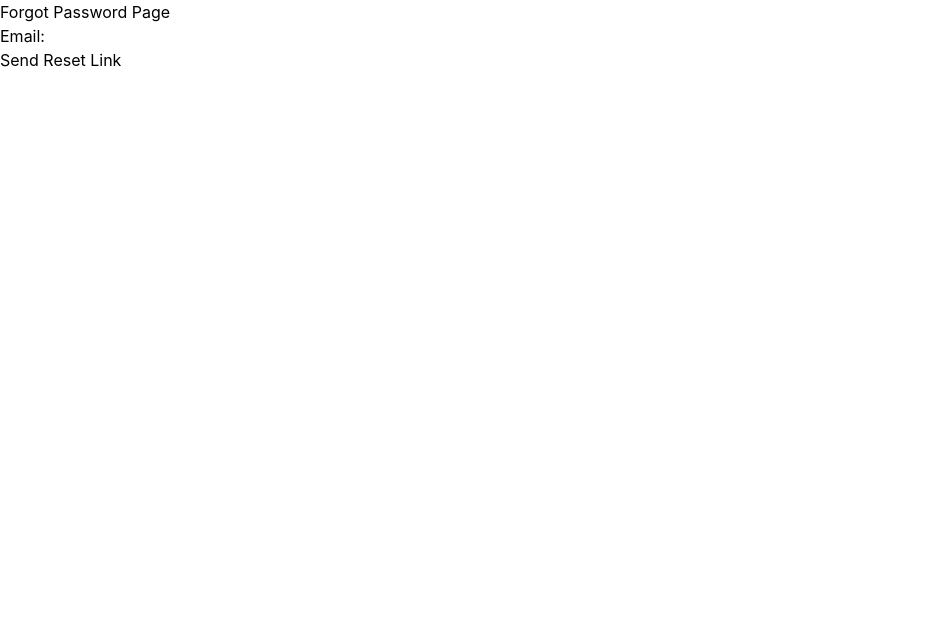
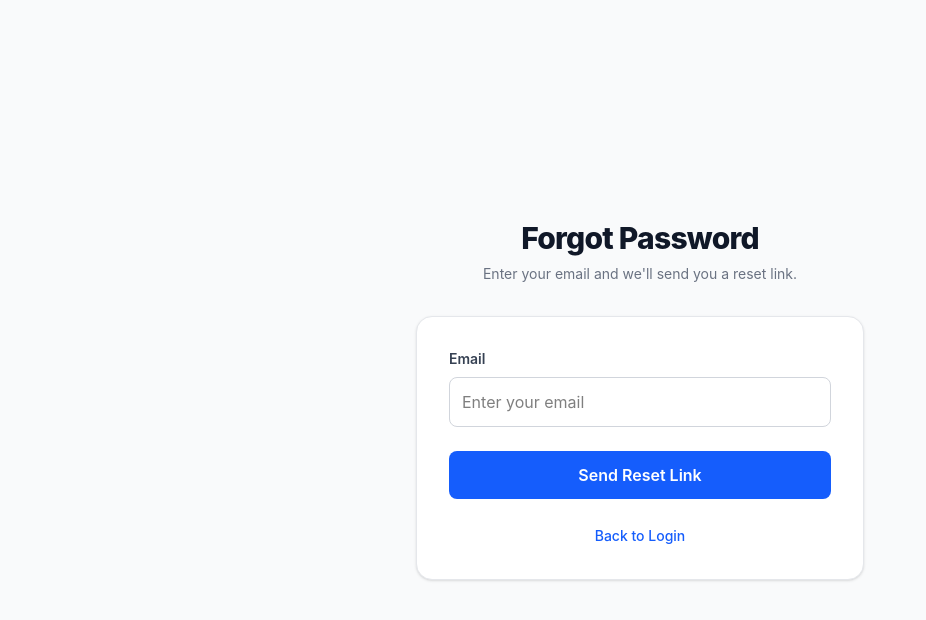
Before and after one commit to Ephesus199/cafe-and-restaurant-management-syste-with-nodejs-and-reactjs, a React (Vite) app in the folder client/: page /forgot-password in a window 1280 px wide. Shown: the top 620 px of the page, without its empty margins (0-926 px from the left). Built offline with nearby package versions, Linux system fonts and the light colour scheme; no server answers.

Commit message:
Styled Forgot password and rest password page

```diff
--- a/client/src/page/ForgotPassword.tsx
+++ b/client/src/page/ForgotPassword.tsx
@@ -1,34 +1,92 @@
 import { useMutation } from "@tanstack/react-query";
-
 import { useForm } from "react-hook-form";
 import api from "../api/axios";
+import { Link } from "react-router-dom";
+
+type ForgotPasswordForm = { email: string };
 
 export default function ForgotPassword() {
-    const { register, handleSubmit } = useForm<{ email: string }>();
+  const {
+    register,
+    handleSubmit,
+    formState: { errors },
+  } = useForm<ForgotPasswordForm>();
 
-    const forgotPassword = useMutation({
-        mutationFn: async (email: string) => {
-            await api.post("/auth/forgot-password", { email });
-            // Implement forgot password API call here
-        }
-    });
+  const forgotPassword = useMutation({
+    mutationFn: async (email: string) => {
+      await api.post("/auth/forgot-password", { email });
+    },
+  });
 
-    const onSubmit = (data: { email: string }) => {
-        console.log("Forgot Password form submitted with data:", data);
-        forgotPassword.mutate(data.email);
-    // Implement forgot password logic here
+  const onSubmit = (data: ForgotPasswordForm) => {
+    forgotPassword.mutate(data.email);
   };
+
   return (
-    <div>
-      <h1>Forgot Password Page</h1>
-          {/* Add your forgot password form here */}
-          <form onSubmit={handleSubmit(onSubmit)}>
+    <div className="min-h-screen flex items-center justify-center bg-gray-50 p-6">
+      <div className="max-w-md w-full">
+        <div className="mb-8 text-center">
+          <h1 className="text-3xl font-extrabold text-gray-900 tracking-tight">
+            Forgot Password
+          </h1>
+          <p className="text-sm text-gray-500 mt-2">
+            Enter your email and we&apos;ll send you a reset link.
+          </p>
+        </div>
+
+        <div className="bg-white rounded-2xl shadow-sm border border-gray-200 p-6 md:p-8">
+          <form onSubmit={handleSubmit(onSubmit)} className="space-y-6">
             <div>
-              <label>Email:</label>
-              <input type="email" {...register("email")} />
+              <label className="block mb-2 text-sm font-semibold text-gray-700">
+                Email
+              </label>
+              <input
+                type="email"
+                placeholder="Enter your email"
+                {...register("email", {
+                  required: "Email is required",
+                  pattern: {
+                    value: /^\S+@\S+\.\S+$/,
+                    message: "Please enter a valid email address",
+                  },
+                })}
+                className="w-full border border-gray-300 rounded-lg p-3 focus:outline-none focus:ring-2 focus:ring-blue-500 focus:border-blue-500 transition-colors"
+              />
+              {errors.email && (
+                <p className="text-red-500 text-sm mt-1">{errors.email.message}</p>
+              )}
             </div>
-            <button type="submit">Send Reset Link</button>
+
+            <button
+              type="submit"
+              disabled={forgotPassword.isPending}
+              className="w-full inline-flex items-center justify-center px-6 py-3 rounded-lg bg-blue-600 text-white font-semibold hover:bg-blue-700 disabled:bg-blue-400 disabled:cursor-not-allowed transition-colors"
+            >
+              {forgotPassword.isPending ? "Sending..." : "Send Reset Link"}
+            </button>
+
+            {forgotPassword.isSuccess && (
+              <p className="text-sm text-green-600 text-center">
+                If this email exists, a reset link has been sent.
+              </p>
+            )}
+            {forgotPassword.isError && (
+              <p className="text-sm text-red-500 text-center">
+                Failed to send reset link. Please try again.
+              </p>
+            )}
           </form>
+
+          <div className="mt-6 text-center">
+            <Link
+              to="/login"
+              className="text-sm text-blue-600 hover:text-blue-800 font-medium transition-colors"
+            >
+              Back to Login
+            </Link>
+          </div>
+        </div>
+      </div>
     </div>
   );
 }
--- a/client/src/page/RestPassword.tsx
+++ b/client/src/page/RestPassword.tsx
@@ -1,56 +1,137 @@
 import { useForm } from "react-hook-form";
 import api from "../api/axios";
 import { useMutation } from "@tanstack/react-query";
-import { useNavigate, useSearchParams } from "react-router-dom";
-interface resetInfo{
+import { Link, useNavigate, useSearchParams } from "react-router-dom";
+
+interface ResetInfo {
   newPassword: string;
   confirmNewPassword: string;
 }
 
 export default function ResetPassword() {
-    const [searchParams] = useSearchParams()
+  const [searchParams] = useSearchParams();
   const token = searchParams.get("token") || "";
-    const navigate = useNavigate()
+  const navigate = useNavigate();
 
-    const { register, handleSubmit } = useForm<resetInfo>();
+  const {
+    register,
+    handleSubmit,
+    watch,
+    formState: { errors },
+  } = useForm<ResetInfo>();
+
+  const newPassword = watch("newPassword");
 
   const resetPasswordMutation = useMutation({
-        mutationFn: async (data: resetInfo) => {
-            // Implement reset password API call here
-            await api.post("/auth/reset-password", data);
-            console.log("Resetting password with data:", data);
+    mutationFn: async (data: ResetInfo) => {
+      await api.post("/auth/reset-password", { ...data, token });
     },
     onSuccess: () => {
-            console.log("Password reset successful");
-            navigate('/login', { replace: true });
+      navigate("/login", { replace: true });
     },
-        onError: (error) => {
-            console.error("Failed to reset password:", error);
+  });
+
+  function onSubmit(data: ResetInfo) {
+    resetPasswordMutation.mutate(data);
   }
-    });
-    function onSubmit(data: resetInfo) {
-        const finalData = { ...data, token };
-        console.log("Reset Password form submitted with data:", finalData);
 
-        resetPasswordMutation.mutate(finalData);
-        // Implement reset password logic here
+  return (
+    <div className="min-h-screen flex items-center justify-center bg-gray-50 p-6">
+      <div className="max-w-md w-full">
+        <div className="mb-8 text-center">
+          <h1 className="text-3xl font-extrabold text-gray-900 tracking-tight">
+            Reset Password
+          </h1>
+          <p className="text-sm text-gray-500 mt-2">
+            Set a new password for your account.
+          </p>
+        </div>
 
-    }
-    return (
+        <div className="bg-white rounded-2xl shadow-sm border border-gray-200 p-6 md:p-8">
+          {!token ? (
+            <div className="space-y-4 text-center">
+              <p className="text-sm text-red-500">
+                Invalid or missing reset token. Please request a new reset link.
+              </p>
+              <Link
+                to="/forgot-password"
+                className="text-sm text-blue-600 hover:text-blue-800 font-medium transition-colors"
+              >
+                Go to Forgot Password
+              </Link>
+            </div>
+          ) : (
+            <form onSubmit={handleSubmit(onSubmit)} className="space-y-6">
               <div>
-            <h1>Reset Password Page</h1>
-            {/* Add your reset password form here */}
-            <form onSubmit={handleSubmit(onSubmit)}>
+                <label className="block mb-2 text-sm font-semibold text-gray-700">
+                  New Password
+                </label>
+                <input
+                  type="password"
+                  placeholder="Enter new password"
+                  {...register("newPassword", {
+                    required: "New password is required",
+                    minLength: {
+                      value: 6,
+                      message: "Password must be at least 6 characters",
+                    },
+                  })}
+                  className="w-full border border-gray-300 rounded-lg p-3 focus:outline-none focus:ring-2 focus:ring-blue-500 focus:border-blue-500 transition-colors"
+                />
+                {errors.newPassword && (
+                  <p className="text-red-500 text-sm mt-1">
+                    {errors.newPassword.message}
+                  </p>
+                )}
+              </div>
+
               <div>
-                    <label>New Password:</label>
-                    <input type="password" {...register("newPassword")} />
+                <label className="block mb-2 text-sm font-semibold text-gray-700">
+                  Confirm Password
+                </label>
+                <input
+                  type="password"
+                  placeholder="Confirm new password"
+                  {...register("confirmNewPassword", {
+                    required: "Please confirm your password",
+                    validate: (value) =>
+                      value === newPassword || "Passwords do not match",
+                  })}
+                  className="w-full border border-gray-300 rounded-lg p-3 focus:outline-none focus:ring-2 focus:ring-blue-500 focus:border-blue-500 transition-colors"
+                />
+                {errors.confirmNewPassword && (
+                  <p className="text-red-500 text-sm mt-1">
+                    {errors.confirmNewPassword.message}
+                  </p>
+                )}
               </div>
-                <div>
-                    <label>Confirm Password:</label>
-                    <input type="password" {...register("confirmNewPassword")} />
+
+              <button
+                type="submit"
+                disabled={resetPasswordMutation.isPending}
+                className="w-full inline-flex items-center justify-center px-6 py-3 rounded-lg bg-blue-600 text-white font-semibold hover:bg-blue-700 disabled:bg-blue-400 disabled:cursor-not-allowed transition-colors"
+              >
+                {resetPasswordMutation.isPending ? "Resetting..." : "Reset Password"}
+              </button>
+
+              {resetPasswordMutation.isError && (
+                <p className="text-sm text-red-500 text-center">
+                  Failed to reset password. Please try again.
+                </p>
+              )}
+            </form>
+          )}
+
+          <div className="mt-6 text-center">
+            <Link
+              to="/login"
+              className="text-sm text-blue-600 hover:text-blue-800 font-medium transition-colors"
+            >
+              Back to Login
+            </Link>
           </div>
-                <button type="submit">Reset Password</button>
-            </form>
+        </div>
+      </div>
     </div>
   );
 }
```
Lines whose indentation alone changed are shown as unchanged.
